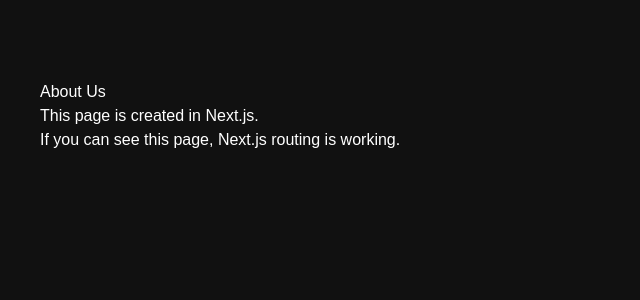
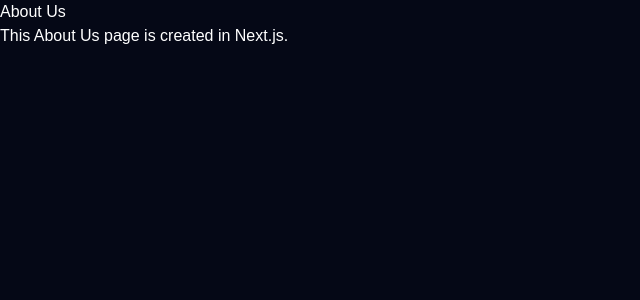
Before and after one commit to Mehak9011/my-next-app, a Next.js app: page /about in a window 1280 px wide. Shown: the top 300 px of the page, without its empty margins (0-640 px from the left). Built offline with nearby package versions, Linux system fonts and the light colour scheme.

Commit message:
Add About Us page

```diff
--- a/app/about/page.tsx
+++ b/app/about/page.tsx
@@ -1,22 +1,8 @@
 export default function AboutPage() {
   return (
-    <main
-      style={{
-        minHeight: "100vh",
-        padding: "80px 40px",
-        background: "#111",
-        color: "#fff",
-      }}
-    >
+    <main>
       <h1>About Us</h1>
-
-      <p>
-        This page is created in Next.js.
-      </p>
-
-      <p>
-        If you can see this page, Next.js routing is working.
-      </p>
+      <p>This About Us page is created in Next.js.</p>
     </main>
   );
 }
```
